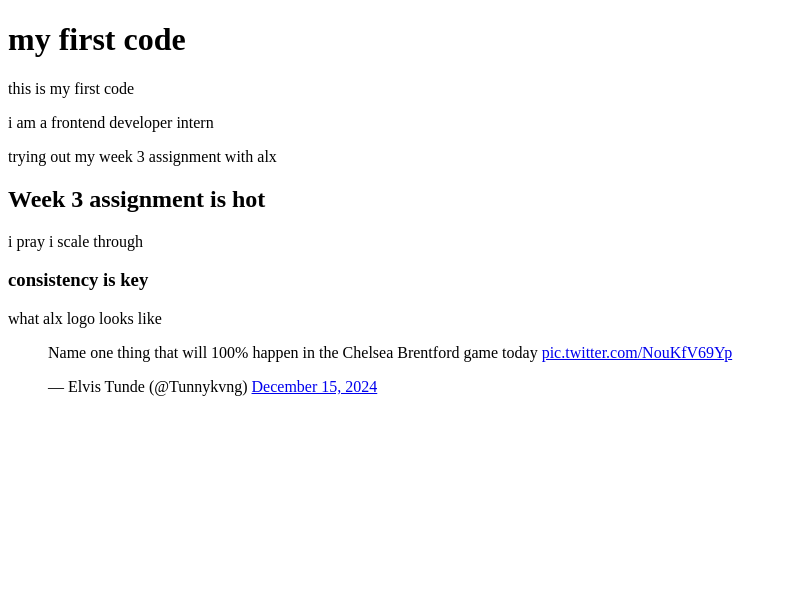
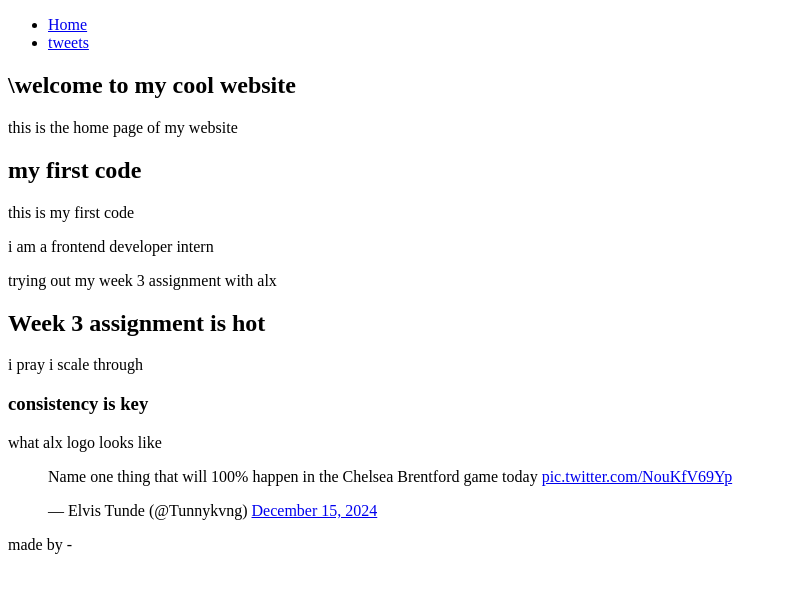
Before and after one commit to Tareskino/My_First_Portfolio, a plain HTML site: page html_basic/tweets.html in a window 1280 px wide. Shown: the whole page, without its empty margins (0-789 px from the left). Drawn offline with Linux system fonts and the light colour scheme.

Commit message:
index.html

```diff
--- a/html_basic/tweets.html
+++ b/html_basic/tweets.html
@@ -6,6 +6,19 @@
     <title>my first code</title>
 </head>
 <body>
+
+    <header>
+        <nav>
+            <ul>
+                <li><a href="index.html">Home</a></li>
+                <li><a href="tweets.html">tweets</a></li>
+            </ul>
+        </nav>
+    </header>
+    <main>
+        <article>
+            <h1>\welcome to my cool website</h1>
+            <p>this is the home page of my website</p>
             <h1>my first code</h1>
             <p>this is my first code</p>
             <p>i am a frontend developer intern</p>
@@ -13,10 +26,19 @@
             <h2>Week 3 assignment is hot</h2>
             <p>i pray i scale through</p>
             <h3>consistency is key</h3>
-    <p>what alx logo looks like</p> <a href="https://i.ibb.co/gTDZZT8/ALX-Logo-07.png"></a>
+            <p>what alx logo looks like</p> <a href= link https://i.ibb.co/gTDZZT8/ALX-Logo-07.png i></a>
             <blockquote class="twitter-tweet"><p lang="en" dir="ltr">Name one thing that will 100% happen in the Chelsea Brentford game today <a href="https://t.co/NouKfV69Yp">pic.twitter.com/NouKfV69Yp</a></p>&mdash; Elvis Tunde (@Tunnykvng) <a href="https://twitter.com/Tunnykvng/status/1868204406652469277?ref_src=twsrc%5Etfw">December 15, 2024</a></blockquote> <script async src="https://platform.twitter.com/widgets.js" charset="utf-8"></script>
             <a href=""></a>
             <a href="index.html"></a>
+        </article>
+        <aside>
+            <p></p>
+        </aside>
+    </main>
+    <footer>
+        made by <Tarila Tony> -<a href="https://www.facebook.com/share/1GyiES8YcK/?mibextid=LQQJ4d"></a>
+    </footer>
+
 
 </body>
 </html>
```
Also changed, not shown: html_basic/index.html (+14 -0 lines). Lines whose indentation alone changed are shown as unchanged.
